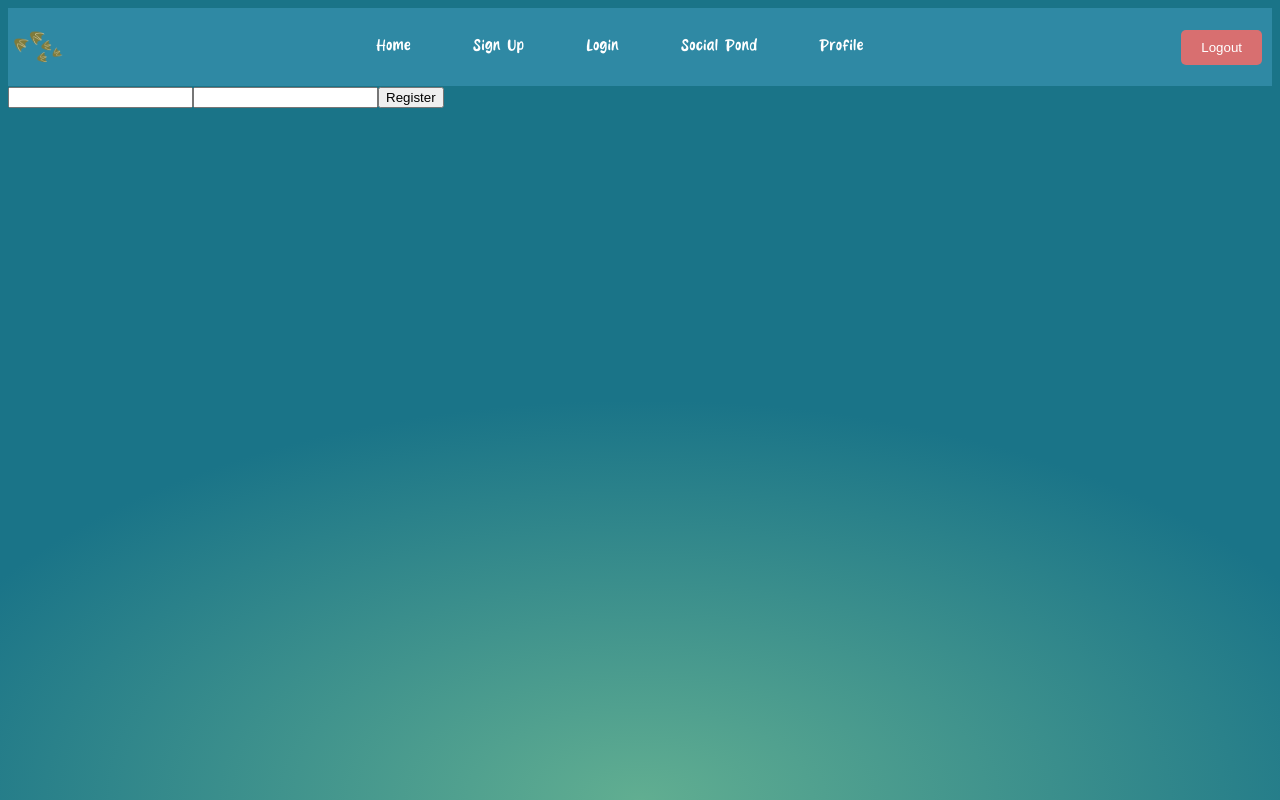
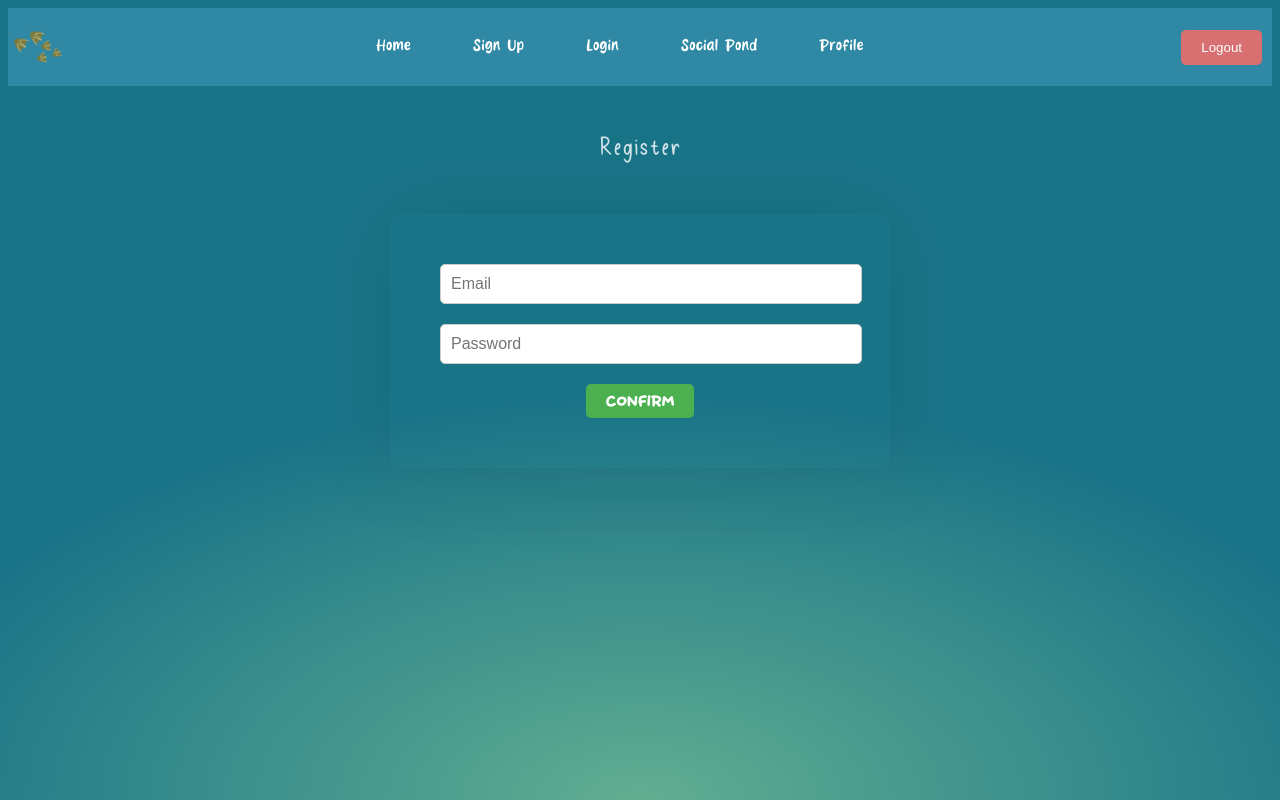
Before and after one commit to SHilditch1998/Final-Project-Front-End, a React (Vite) app: page /register-user in a window 1280 px wide. Built offline with nearby package versions, Linux system fonts and the light colour scheme.

Commit message:
fixed register form

```diff
--- a/src/App.css
+++ b/src/App.css
@@ -79,18 +79,49 @@
   text-align: center;
   margin: 0 auto;
   margin-top: 40px;
+  font-family: 'Duck', Arial;
 }
 
 .reg-form{
   padding: 50px;
   border-radius: 10px;
-  box-shadow: 0px 0px 80px rgba(0, 0, 0, 0.1);
+  box-shadow: 0px 0px 90px rgba(0, 0, 0, 0.1);
   width: 100%;
   max-width: 400px;
   text-align: center;
   margin: 0 auto;
   margin-top: 40px;
+  padding: 50px;
+  text-align: center;
 }
+
+.reg-form input {
+  width: 100%;
+  padding: 10px;
+  margin-bottom: 20px;
+  border-radius: 5px;
+  border: 1px solid #ccc;
+  font-size: 1rem;
+}
+
+.reg-btn {
+  display: inline-block;
+  padding: 10px 20px;
+  text-align: center;
+  background-color: #4caf50;
+  color: white;
+  border: none;
+  border-radius: 5px;
+  cursor: pointer;
+  font-family: 'Fried', 'Arial';
+  font-weight: bold;
+}
+
+.reg-btn:hover {
+  background-color: #00ff0d;
+}
+
+
 .list-btn{
   font-family: 'spicy', 'arial';
   background-color: #ffbf00;
--- a/src/components/user/registerUser.jsx
+++ b/src/components/user/registerUser.jsx
@@ -1,4 +1,5 @@
 import { useState } from 'react';
+
 
 const Register = () => {
   const [formData, setFormData] = useState({
@@ -29,18 +30,20 @@ const Register = () => {
         throw new Error('Registration failed');
       }
 
-      // Handle success response
     } catch (error) {
       console.error('Error:', error);
     }
   };
 
   return (
-    <form onSubmit={handleSubmit}>
-      <input type="email" name="email" onChange={handleChange} required />
-      <input type="password" name="password" onChange={handleChange} required />
-      <button type="submit">Register</button>
-    </form>
+    <div className="reg-container">
+      <h1 className="Reg-title">Register</h1>
+      <form className="reg-form" onSubmit={handleSubmit}>
+        <input type="email" name="email" placeholder="Email" onChange={handleChange} required />
+        <input type="password" name="password" placeholder="Password" onChange={handleChange} required />
+        <button className="reg-btn" type="submit">Confirm</button>
+      </form>
+    </div>
   );
 };
 
```
